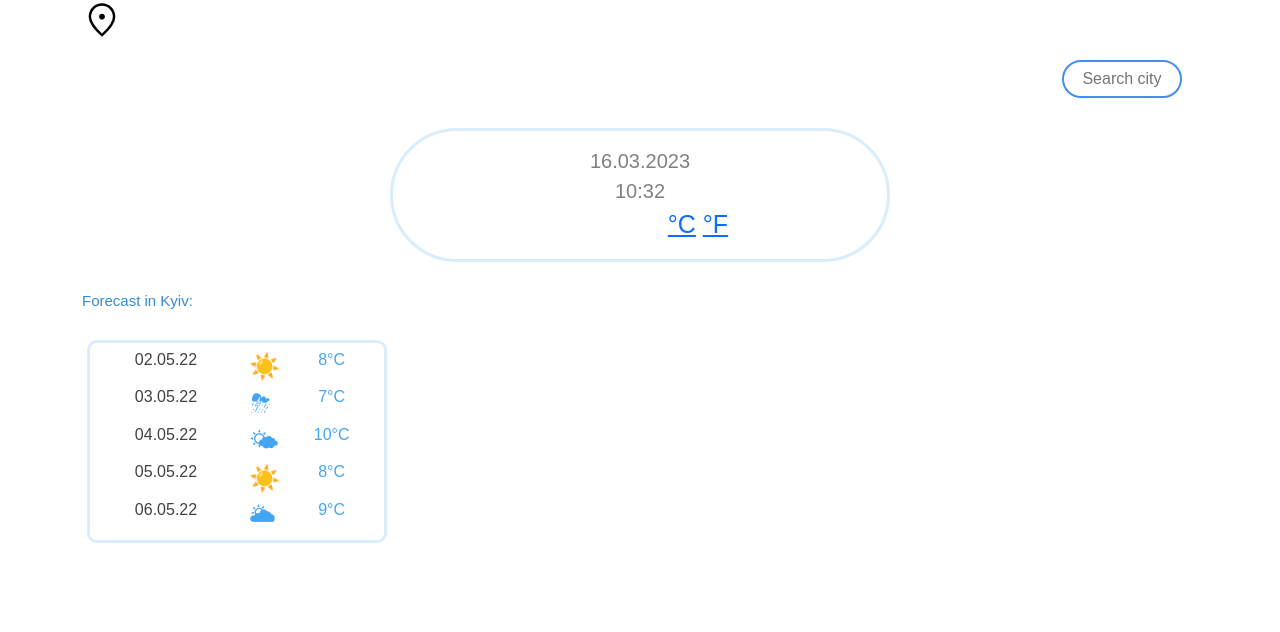
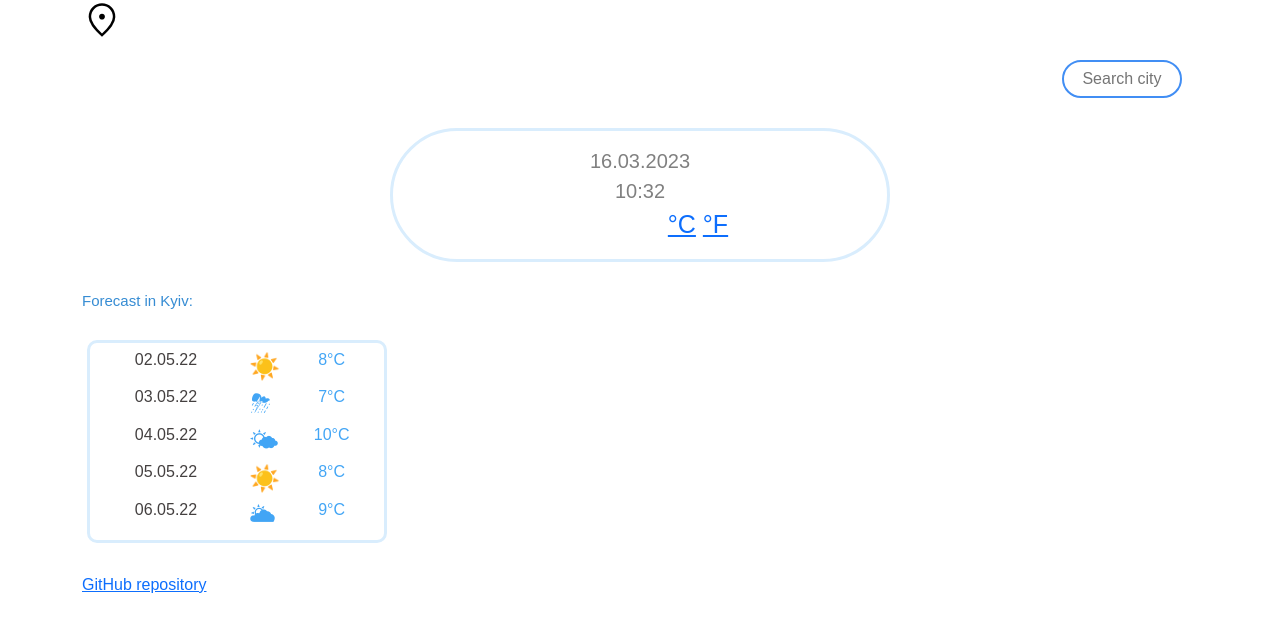
Before and after one commit to MavkaOlia/WeatherAPI, a website built with Parcel: page index.html in a window 1280 px wide. Built offline with nearby package versions, Linux system fonts and the light colour scheme; no server answers.

Commit message:
added link to GitHub repository

```diff
--- a/index.html
+++ b/index.html
@@ -61,7 +61,7 @@
 
 
 							</div>
-
+	      <a href="https://github.com/MavkaOlia/WeatherAPI">GitHub repository</a>
 
 				</div>
       </div>
```
